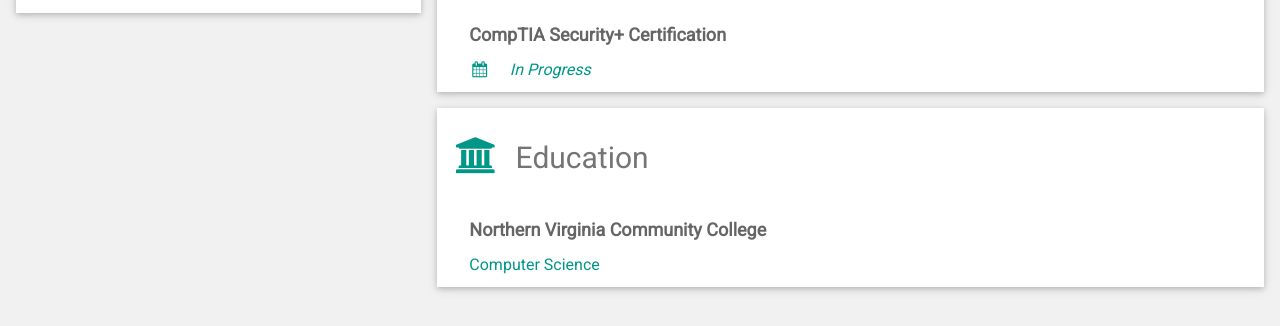
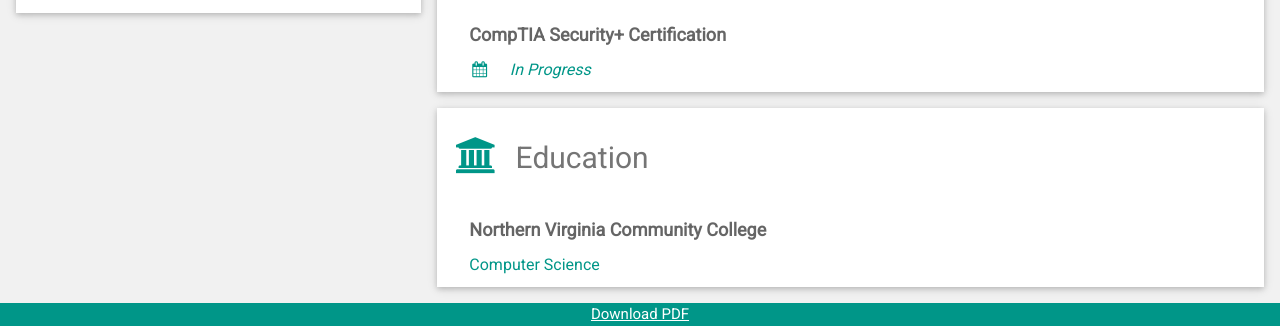
Before and after one commit to SirTyler/sirtyler.github.io, a plain HTML site: page index.html in a window 1280 px wide. Shown: the part 1386-1712 px from the top of the page. Before the commit the page ends 1689 px from the top, so only its background shows below. Drawn offline with nearby package versions, Linux system fonts and the light colour scheme.

Commit message:
Include PDF download

```diff
--- a/index.html
+++ b/index.html
@@ -209,6 +209,8 @@
 			</div>
 			<!-- End Page Container -->
 		</div>
-		<footer class="w3-container w3-teal w3-center w3-margin-top"></footer>
+		<footer class="w3-container w3-teal w3-center w3-margin-top">
+			<a href="res/Rudy Tyler Martin Resume.pdf" download>Download PDF</a>
+		</footer>
 	</body>
 </html>
```
Also changed, not shown: 1 other file.
